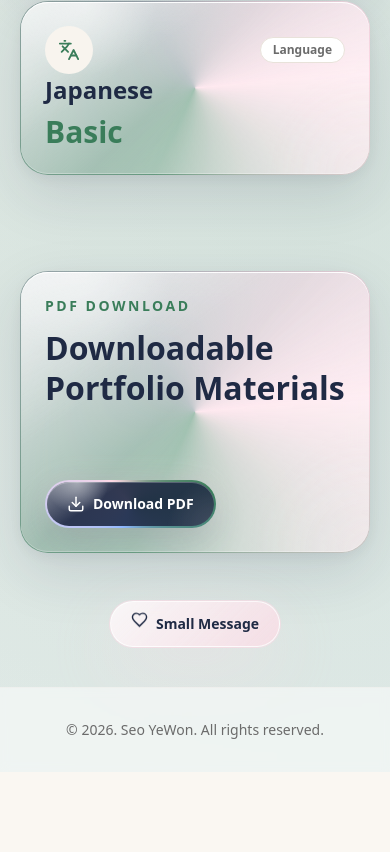
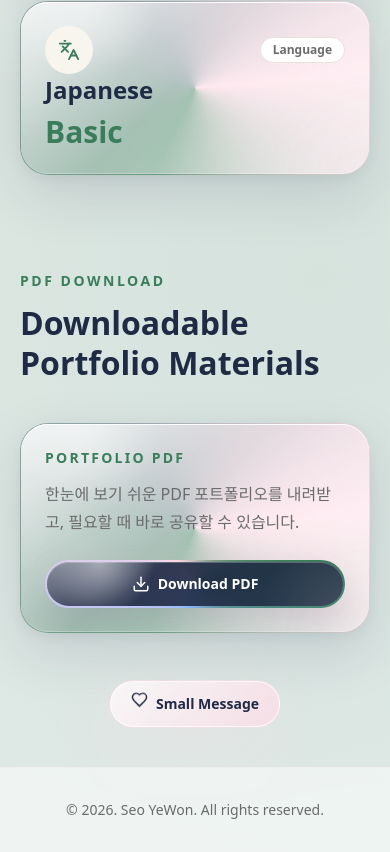
Before and after one commit to DoHyunBak/seoyewon, a React (Vite) app: page / in a window 390 px wide. Shown: the part 6324-7176 px from the top of the page. Before the commit the page ends 7096 px from the top, so only its background shows below. Built offline with nearby package versions, Linux system fonts and the light colour scheme.

Commit message:
레이아웃 맞추기

```diff
--- a/src/components/DownloadSection.tsx
+++ b/src/components/DownloadSection.tsx
@@ -5,15 +5,20 @@ import { SectionTitle } from "./SectionTitle";
 export function DownloadSection(): JSX.Element {
   return (
     <section className="section-shell section-spacing" id="download">
-      <div className="card gradient-border-card grid gap-8 p-6 sm:p-8 lg:grid-cols-[1fr_auto] lg:items-center">
-        <SectionTitle
-          align="left"
-          eyebrow="PDF Download"
-          title="Downloadable Portfolio Materials"
-        />
-        <div className="flex">
-          <PdfDownloadButton href={portfolioOwner.pdfUrl} label="Download PDF" />
+      <SectionTitle
+        eyebrow="PDF Download"
+        title="Downloadable Portfolio Materials"
+      />
+
+      <div className="card gradient-border-card flex flex-col gap-6 p-6 sm:p-8 lg:flex-row lg:items-center lg:justify-between">
+        <div className="max-w-2xl">
+          <p className="text-sm font-bold uppercase tracking-[0.16em] text-green">Portfolio PDF</p>
+          <p className="mt-3 text-base leading-7 text-muted">
+            한눈에 보기 쉬운 PDF 포트폴리오를 내려받고, 필요할 때 바로 공유할 수 있습니다.
+          </p>
         </div>
+
+        <PdfDownloadButton href={portfolioOwner.pdfUrl} label="Download PDF" />
       </div>
     </section>
   );
```
